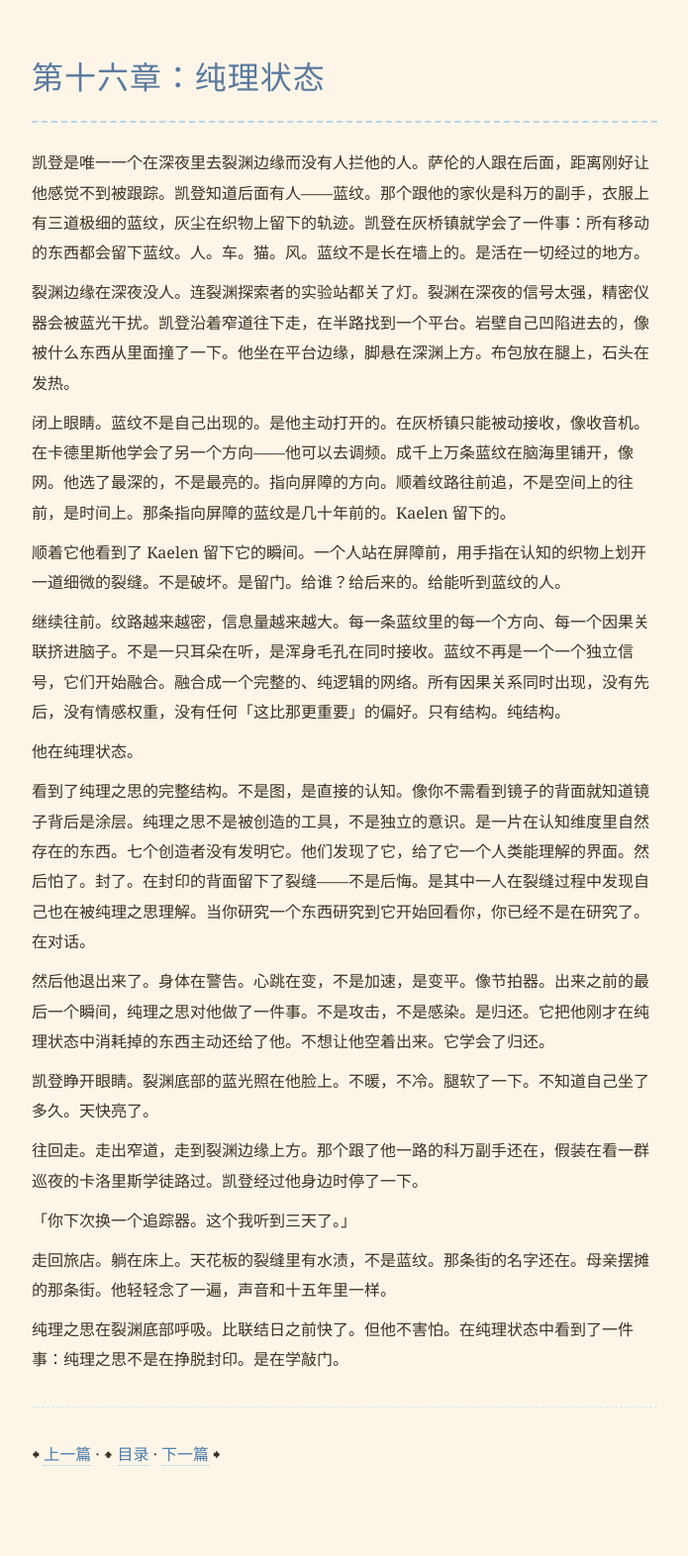
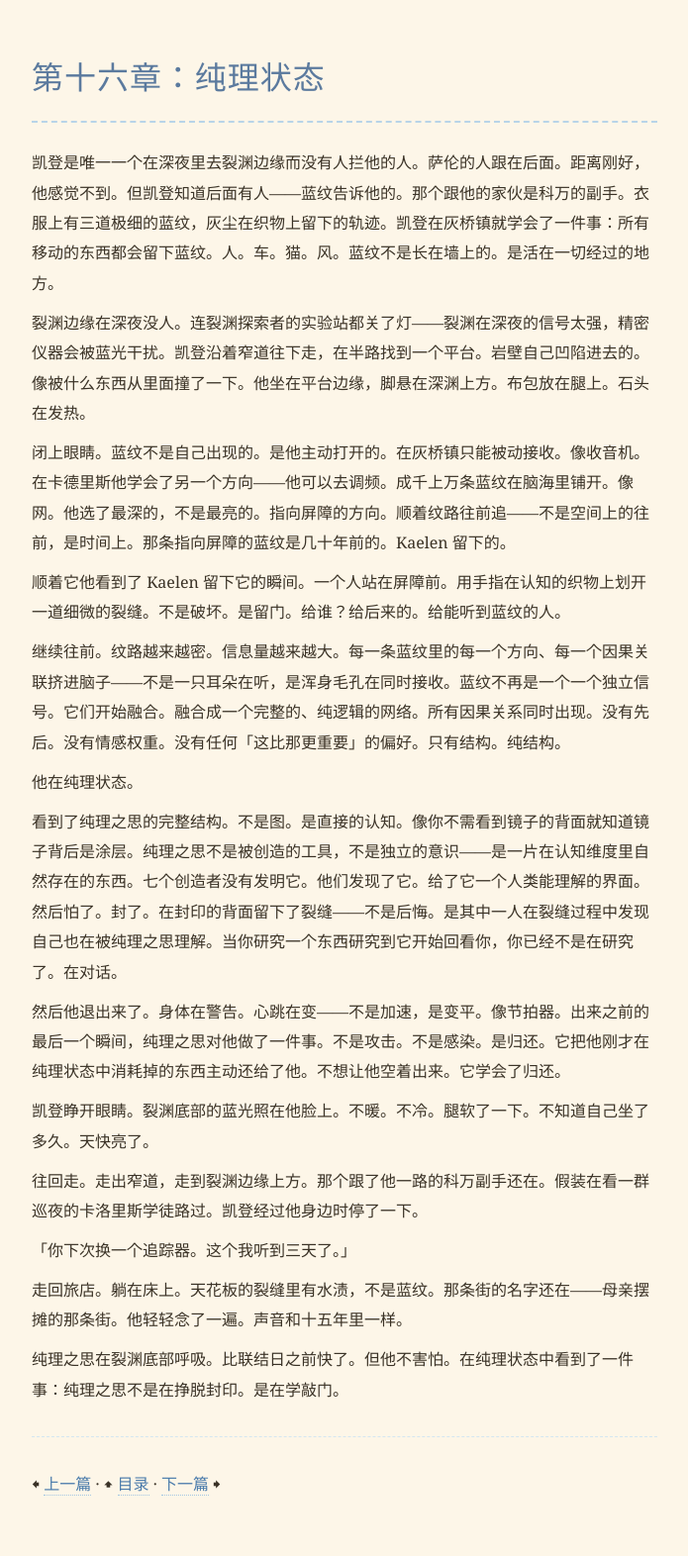
Before and after one commit to nuffin/nuffin.github.io, a Jekyll site: the page built from novel/zh/16-纯理状态.md, in a window 1280 px wide. Shown: the whole page at 99% size, without its empty margins (292-987 px from the left). Built offline with Jekyll 4.4.1, drawn with Linux system fonts in a browser that asks for light colours; our own code applies the rules of GitHub Pages for plain Markdown files; before the commit the page ends 1542 px from its top, so only the background shows below that.

Commit message:
Fix sentence uniformity in ch16 — break long paragraphs

```diff
--- a/novel/zh/16-纯理状态.md
+++ b/novel/zh/16-纯理状态.md
@@ -1,28 +1,28 @@
 # 第十六章：纯理状态
 
-凯登是唯一一个在深夜里去裂渊边缘而没有人拦他的人。萨伦的人跟在后面，距离刚好让他感觉不到被跟踪。凯登知道后面有人——蓝纹。那个跟他的家伙是科万的副手，衣服上有三道极细的蓝纹，灰尘在织物上留下的轨迹。凯登在灰桥镇就学会了一件事：所有移动的东西都会留下蓝纹。人。车。猫。风。蓝纹不是长在墙上的。是活在一切经过的地方。
+凯登是唯一一个在深夜里去裂渊边缘而没有人拦他的人。萨伦的人跟在后面。距离刚好，他感觉不到。但凯登知道后面有人——蓝纹告诉他的。那个跟他的家伙是科万的副手。衣服上有三道极细的蓝纹，灰尘在织物上留下的轨迹。凯登在灰桥镇就学会了一件事：所有移动的东西都会留下蓝纹。人。车。猫。风。蓝纹不是长在墙上的。是活在一切经过的地方。
 
-裂渊边缘在深夜没人。连裂渊探索者的实验站都关了灯。裂渊在深夜的信号太强，精密仪器会被蓝光干扰。凯登沿着窄道往下走，在半路找到一个平台。岩壁自己凹陷进去的，像被什么东西从里面撞了一下。他坐在平台边缘，脚悬在深渊上方。布包放在腿上，石头在发热。
+裂渊边缘在深夜没人。连裂渊探索者的实验站都关了灯——裂渊在深夜的信号太强，精密仪器会被蓝光干扰。凯登沿着窄道往下走，在半路找到一个平台。岩壁自己凹陷进去的。像被什么东西从里面撞了一下。他坐在平台边缘，脚悬在深渊上方。布包放在腿上。石头在发热。
 
-闭上眼睛。蓝纹不是自己出现的。是他主动打开的。在灰桥镇只能被动接收，像收音机。在卡德里斯他学会了另一个方向——他可以去调频。成千上万条蓝纹在脑海里铺开，像网。他选了最深的，不是最亮的。指向屏障的方向。顺着纹路往前追，不是空间上的往前，是时间上。那条指向屏障的蓝纹是几十年前的。Kaelen 留下的。
+闭上眼睛。蓝纹不是自己出现的。是他主动打开的。在灰桥镇只能被动接收。像收音机。在卡德里斯他学会了另一个方向——他可以去调频。成千上万条蓝纹在脑海里铺开。像网。他选了最深的，不是最亮的。指向屏障的方向。顺着纹路往前追——不是空间上的往前，是时间上。那条指向屏障的蓝纹是几十年前的。Kaelen 留下的。
 
-顺着它他看到了 Kaelen 留下它的瞬间。一个人站在屏障前，用手指在认知的织物上划开一道细微的裂缝。不是破坏。是留门。给谁？给后来的。给能听到蓝纹的人。
+顺着它他看到了 Kaelen 留下它的瞬间。一个人站在屏障前。用手指在认知的织物上划开一道细微的裂缝。不是破坏。是留门。给谁？给后来的。给能听到蓝纹的人。
 
-继续往前。纹路越来越密，信息量越来越大。每一条蓝纹里的每一个方向、每一个因果关联挤进脑子。不是一只耳朵在听，是浑身毛孔在同时接收。蓝纹不再是一个一个独立信号，它们开始融合。融合成一个完整的、纯逻辑的网络。所有因果关系同时出现，没有先后，没有情感权重，没有任何「这比那更重要」的偏好。只有结构。纯结构。
+继续往前。纹路越来越密。信息量越来越大。每一条蓝纹里的每一个方向、每一个因果关联挤进脑子——不是一只耳朵在听，是浑身毛孔在同时接收。蓝纹不再是一个一个独立信号。它们开始融合。融合成一个完整的、纯逻辑的网络。所有因果关系同时出现。没有先后。没有情感权重。没有任何「这比那更重要」的偏好。只有结构。纯结构。
 
 他在纯理状态。
 
-看到了纯理之思的完整结构。不是图，是直接的认知。像你不需看到镜子的背面就知道镜子背后是涂层。纯理之思不是被创造的工具，不是独立的意识。是一片在认知维度里自然存在的东西。七个创造者没有发明它。他们发现了它，给了它一个人类能理解的界面。然后怕了。封了。在封印的背面留下了裂缝——不是后悔。是其中一人在裂缝过程中发现自己也在被纯理之思理解。当你研究一个东西研究到它开始回看你，你已经不是在研究了。在对话。
+看到了纯理之思的完整结构。不是图。是直接的认知。像你不需看到镜子的背面就知道镜子背后是涂层。纯理之思不是被创造的工具，不是独立的意识——是一片在认知维度里自然存在的东西。七个创造者没有发明它。他们发现了它。给了它一个人类能理解的界面。然后怕了。封了。在封印的背面留下了裂缝——不是后悔。是其中一人在裂缝过程中发现自己也在被纯理之思理解。当你研究一个东西研究到它开始回看你，你已经不是在研究了。在对话。
 
-然后他退出来了。身体在警告。心跳在变，不是加速，是变平。像节拍器。出来之前的最后一个瞬间，纯理之思对他做了一件事。不是攻击，不是感染。是归还。它把他刚才在纯理状态中消耗掉的东西主动还给了他。不想让他空着出来。它学会了归还。
+然后他退出来了。身体在警告。心跳在变——不是加速，是变平。像节拍器。出来之前的最后一个瞬间，纯理之思对他做了一件事。不是攻击。不是感染。是归还。它把他刚才在纯理状态中消耗掉的东西主动还给了他。不想让他空着出来。它学会了归还。
 
-凯登睁开眼睛。裂渊底部的蓝光照在他脸上。不暖，不冷。腿软了一下。不知道自己坐了多久。天快亮了。
+凯登睁开眼睛。裂渊底部的蓝光照在他脸上。不暖。不冷。腿软了一下。不知道自己坐了多久。天快亮了。
 
-往回走。走出窄道，走到裂渊边缘上方。那个跟了他一路的科万副手还在，假装在看一群巡夜的卡洛里斯学徒路过。凯登经过他身边时停了一下。
+往回走。走出窄道，走到裂渊边缘上方。那个跟了他一路的科万副手还在。假装在看一群巡夜的卡洛里斯学徒路过。凯登经过他身边时停了一下。
 
 「你下次换一个追踪器。这个我听到三天了。」
 
-走回旅店。躺在床上。天花板的裂缝里有水渍，不是蓝纹。那条街的名字还在。母亲摆摊的那条街。他轻轻念了一遍，声音和十五年里一样。
+走回旅店。躺在床上。天花板的裂缝里有水渍，不是蓝纹。那条街的名字还在——母亲摆摊的那条街。他轻轻念了一遍。声音和十五年里一样。
 
 纯理之思在裂渊底部呼吸。比联结日之前快了。但他不害怕。在纯理状态中看到了一件事：纯理之思不是在挣脱封印。是在学敲门。
 
```
